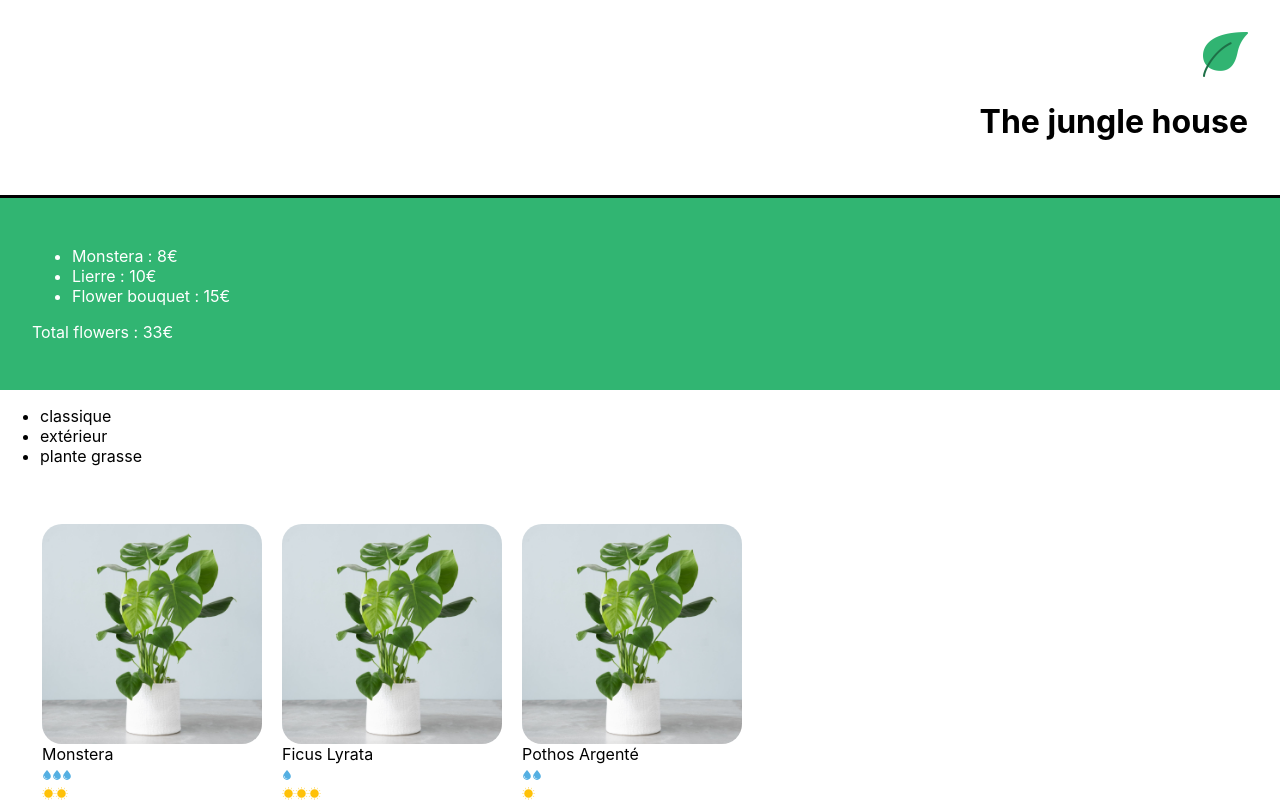
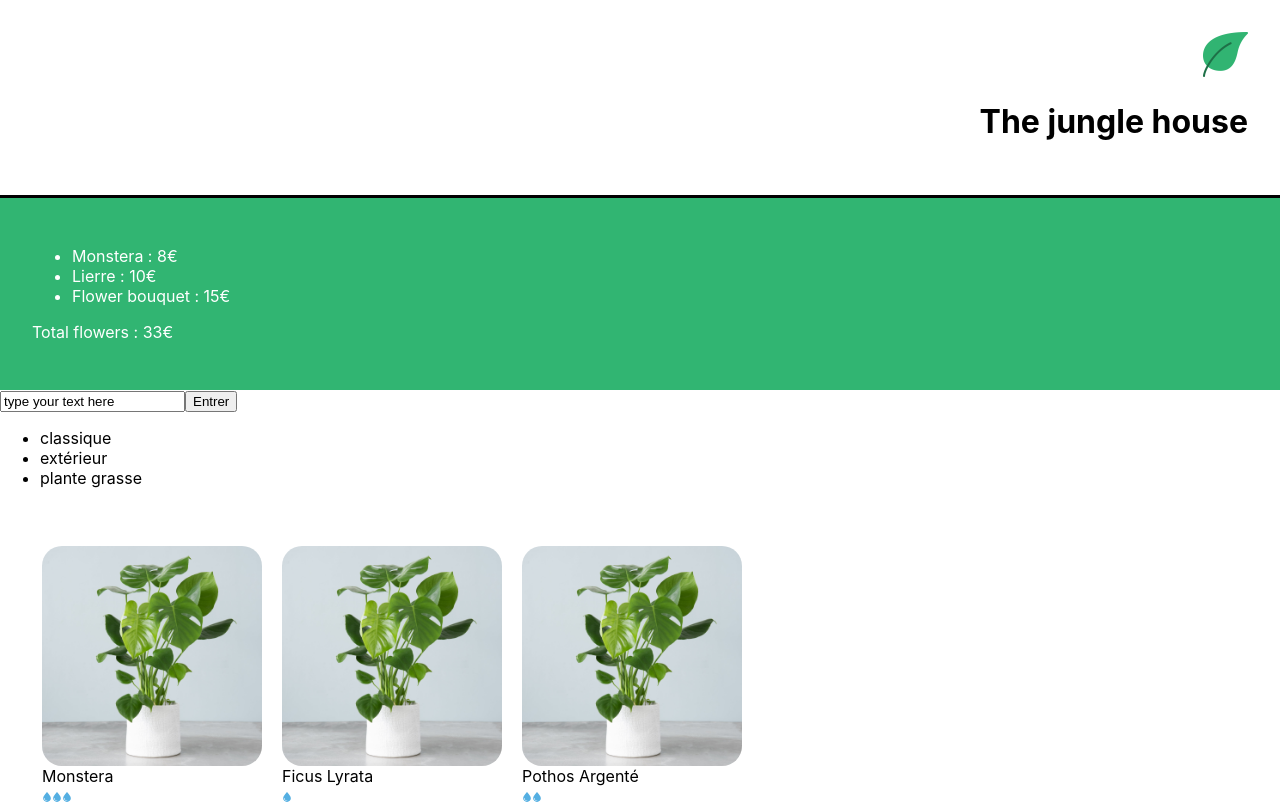
Before and after one commit to Radoncode/the-jungle-house, a React (Create React App) app: page / in a window 1280 px wide. Shown: the top 804 px of the page. Built offline with nearby package versions, Linux system fonts and the light colour scheme.

Commit message:
adding component QuestionForm in App.js and creating coomponent QuestionForm

```diff
--- a/src/components/App.js
+++ b/src/components/App.js
@@ -3,12 +3,14 @@ import Banner from './banner';
 import Cart from './Cart';
 import ShoppingList from './ShoppingList';
 import PlantCategories from "./PlantCategories";
+import QuestionForm from './QuestionForm';
 
 function App() {
   return (
     <div>
       <Banner />
       <Cart />
+      <QuestionForm />
       <PlantCategories />
       <ShoppingList />
     </div>
--- /dev/null
+++ b/src/components/QuestionForm.js
@@ -0,0 +1,14 @@
+const QuestionForm = () => {
+    const handleSubmit = (e) => {
+        e.preventDefault();
+        console.log(e.target['my_input'].value);
+    }
+    return <div>
+                <form onSubmit={handleSubmit}>
+                    <input type='text' name='my_input' defaultValue='type your text here' />
+                    <button type='submit'>Entrer</button>
+                </form>
+    </div>
+}
+
+export default QuestionForm;
--- a/src/components/banner.js
+++ b/src/components/banner.js
@@ -1,6 +1,5 @@
 import '../styles/Banner.css';
 import logo from '../assets/logo.png';
-/*import Recommendation from './Recommendation.js';*/
 
 const Banner = () => {
     const title = "The jungle house";
@@ -9,7 +8,6 @@ const Banner = () => {
                     <img src={logo} alt='the logo of the jungle house' className='tjh-logo'/>
                     <h1 className='tjh-title'>{title}</h1>
                  </div>
-                { /*<Recommendation />*/   }
             </div>
 
 }
```
